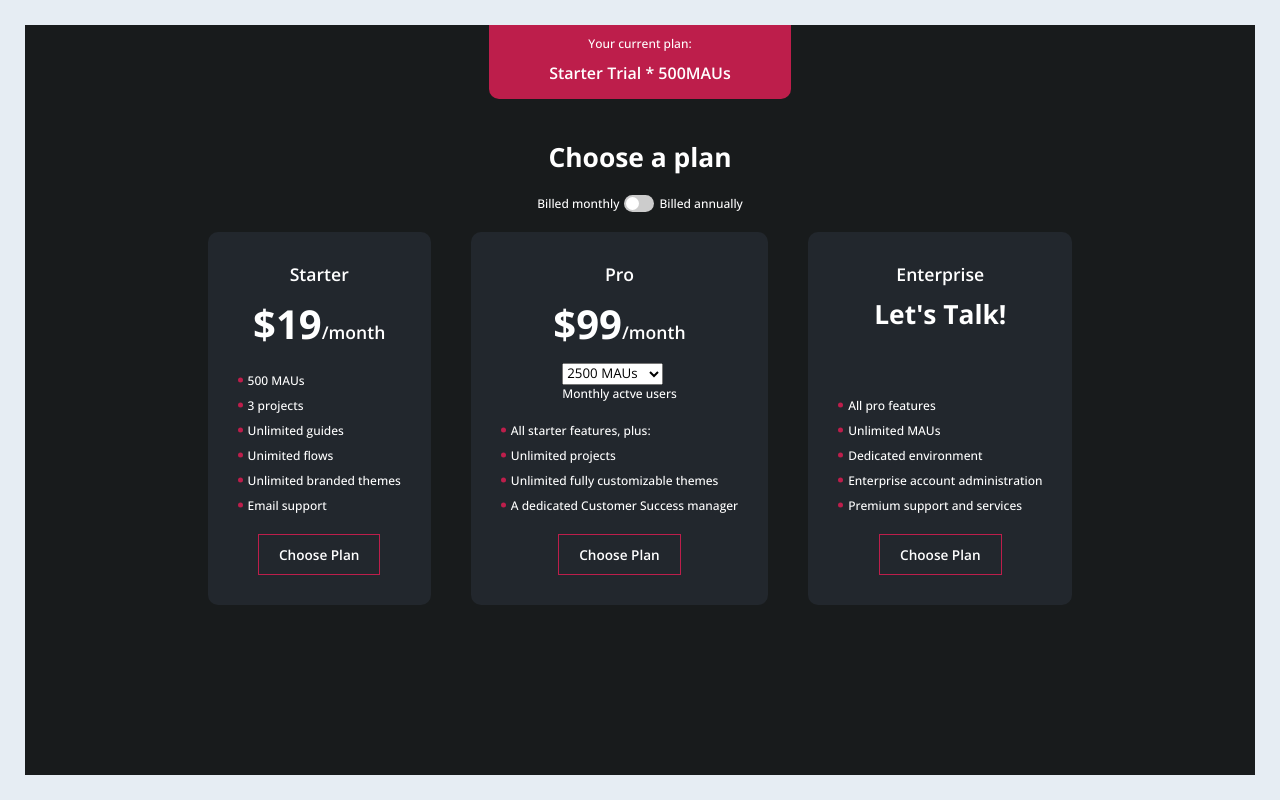
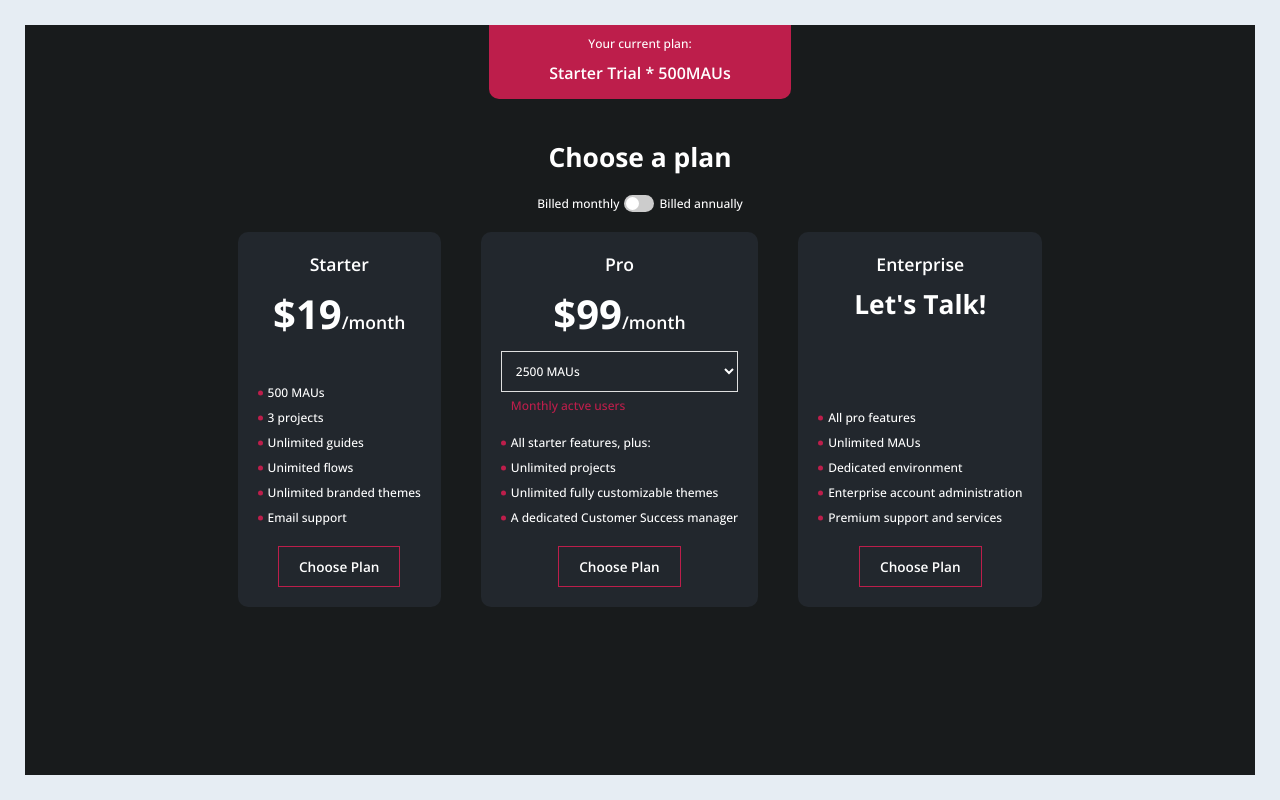
Before and after one commit to githubarj/docker-task, a React (Vite) app: page / in a window 1280 px wide. Built offline with nearby package versions, Linux system fonts and the light colour scheme.

Commit message:
fixed some styling issues in the Ui

```diff
--- a/src/Components/DropDown/DropDown.jsx
+++ b/src/Components/DropDown/DropDown.jsx
@@ -1,11 +1,12 @@
 
 import { useState } from "react";
 import { MAUs } from "../../Data/Prices";
+import "./dropDown.css";
 
 function Dropdown() {
 
     const options = MAUs.map((item, index) => {
-        return <option value={item} key={index} >{item}</option>
+        return <option value={item} key={index}   >{item}</option>
     })
 
   const [selectedOption, setSelectedOption] = useState("");
@@ -15,8 +16,8 @@ function Dropdown() {
   };
 
   return (
-    <div  >
-      <select value={selectedOption} onChange={handleSelectChange}>
+    <div  className="dropdown-container" >
+      <select value={selectedOption} onChange={handleSelectChange} className="dropdown-box normal-text " >
         {options}
       </select>
 
--- a/src/Components/DropDown/dropDown.css
+++ b/src/Components/DropDown/dropDown.css
@@ -0,0 +1,21 @@
+.dropdown-container {
+  width: 100%;
+  display: flex;
+  flex-direction: column;
+  gap: 5px;
+}
+
+.dropdown-box {
+  background: none;
+  padding: 10px;
+  width: 100%;
+  border: 1px solid #e0e0e0;
+}
+
+.dropdown-box:focus {
+  outline: none;
+}
+.dropdown-container p {
+  padding-left: 10px;
+  color: var(--accent-color);
+}
--- a/src/Components/LandingPage/landingPage.css
+++ b/src/Components/LandingPage/landingPage.css
@@ -25,6 +25,7 @@
   display: flex;
   flex-direction: column;
   gap: 20px;
+  width: 100%;
   align-items: center;
 }
 
@@ -46,10 +47,11 @@
   align-items: center;
   flex-direction: column;
   gap: 10px;
+  width: 100%;
 }
 
 .card-container {
-  padding: 30px;
+  padding: 20px;
   display: flex;
   flex-direction: column;
   align-items: center;
@@ -110,9 +112,8 @@ button:hover {
   border-radius: 5px;
 }
 
-
 /* Formatting styles */
 
-.enterprise-price{
+.enterprise-price {
   vertical-align: bottom;
 }
```
